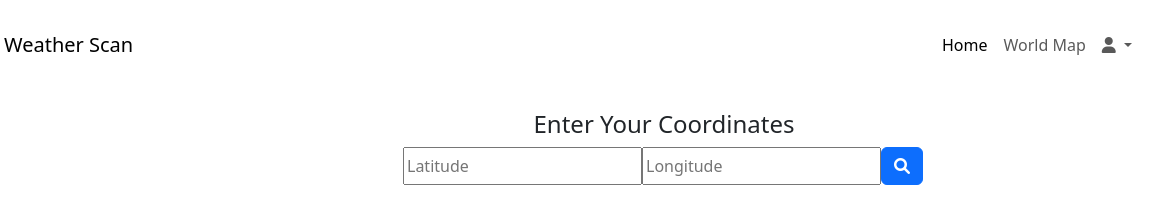
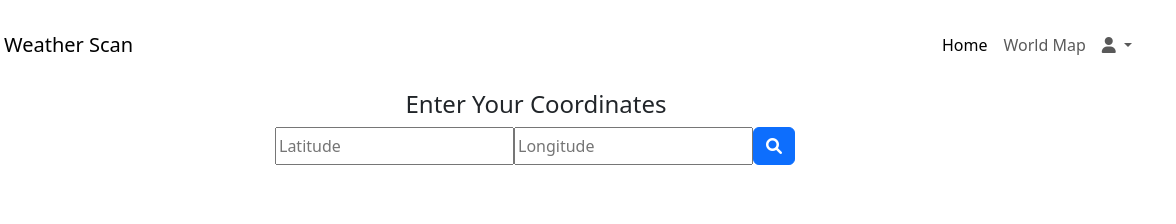
Before and after one commit to saumethan272/Weather, a website: page index.html in a window 1280 px wide. Shown: the full height of the page, 104-1280 px from the left. Drawn offline with nearby package versions, Linux system fonts and the light colour scheme.

Commit message:
padding for the inputs

```diff
--- a/css/style.css
+++ b/css/style.css
@@ -2,10 +2,8 @@ nav img {
     width: 80px;
 }
 
-main {
-    padding-left: 20%;
-}
 
 #user-input{
-    padding: 20px;
+    width: 500px;
+    margin: auto;
 }
```
